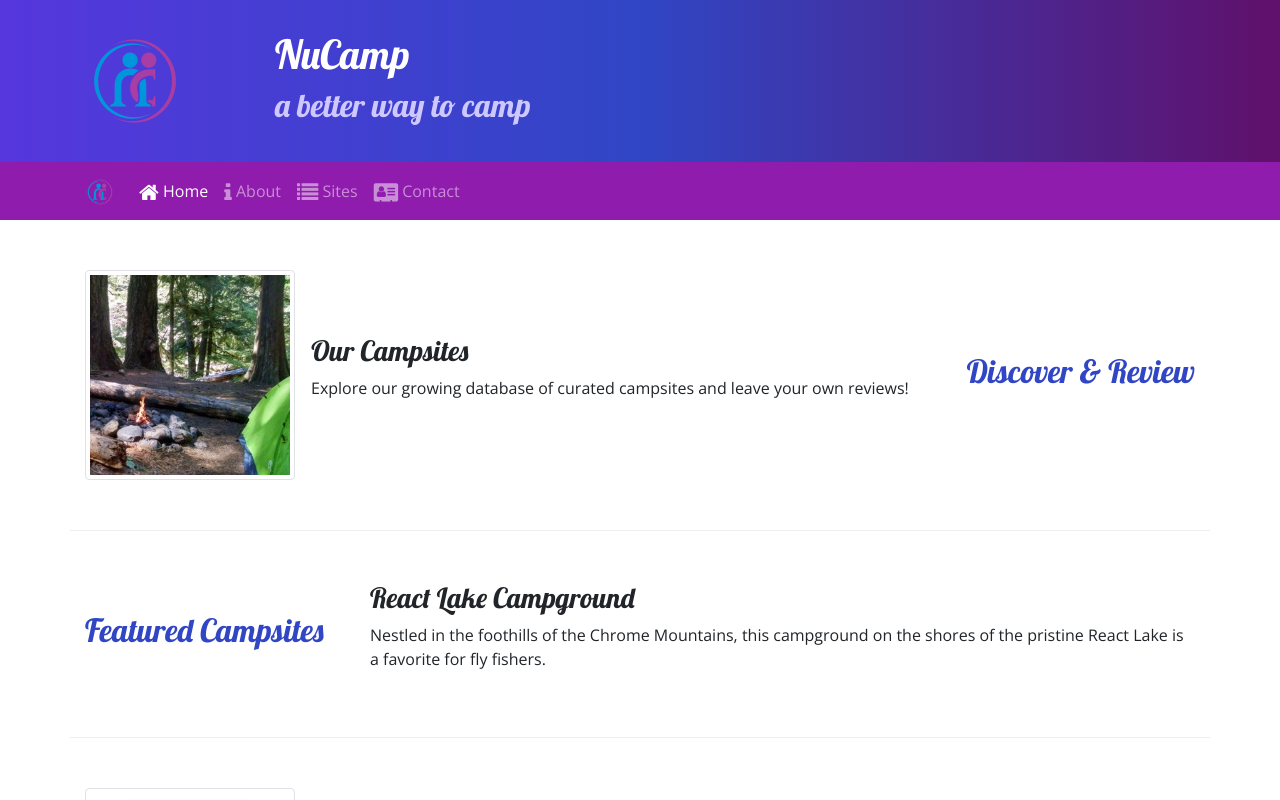
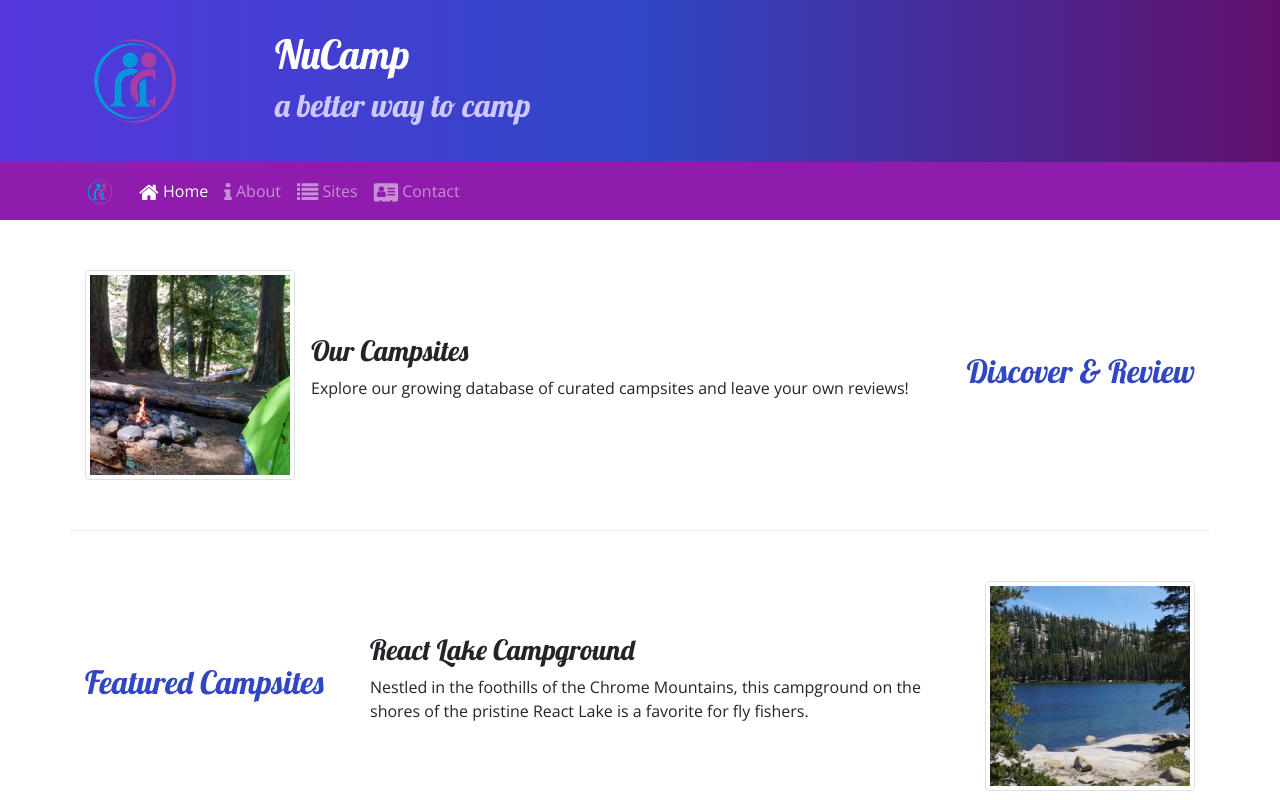
Before and after one commit to bpatel1991/NuCampSite, a website: page index.html in a window 1280 px wide. Shown: the top 800 px of the page. Drawn offline with nearby package versions, Linux system fonts and the light colour scheme.

Commit message:
Task 1 Media Added

```diff
--- a/index.html
+++ b/index.html
@@ -67,15 +67,19 @@
             </div>
         </div>
 
-        <div class="row row-content
-        align-items-center">
+        <div class="row row-content align-items-center">
             <div class="col-sm-4 col-md-3">
                 <h2>Featured Campsites</h2>
             </div>
             <div class="col">
-                <h3>React Lake Campground</h3>
-        		<p class="d-none d-sm-block">Nestled in the foothills of the Chrome Mountains, this campground on the shores of the pristine React Lake is a favorite for fly fishers.</p>
-   			</div>
+                <div class="media">
+                    <div class="media-body align-self-center">
+                        <h3>React Lake Campground</h3>
+                        <p class="d-none d-sm-block">Nestled in the foothills of the Chrome Mountains, this campground on the shores of the pristine React Lake is a favorite for fly fishers.</p>
+                    </div>
+                    <img class="d-flex ml-3 img-thumbnail" src= "img/react-lake-thumb.jpg" alt="React Lake Thumb"/>
+                </div>
+            </div>
         </div>
 
         <div class="row row-content
@@ -85,7 +89,7 @@
             </div>
             <div class="col">
                 <div class="media">
-                    <img class="d-flex mr-3 img-thumbnail" src="img/bootstrap-thumb.png" alt="Boostrap Outfitters">
+                    <img class="d-flex mr-3 img-thumbnail" src="img/bootstrap-thumb.png" alt="Boostrap Outfitters"/>
                     <div class="media-body align-self-center">
                         <h3>Bootstrap Outfitters</h3>
         		        <p class="d-none d-sm-block">Bootstrap Outfitters supplies you with the gear you need at prices you can't beat.</p>
@@ -93,7 +97,7 @@
                 </div>
             </div>
         </div>
-
+    </div>
 
     <footer class="site-footer">
         <div class="container">
```
